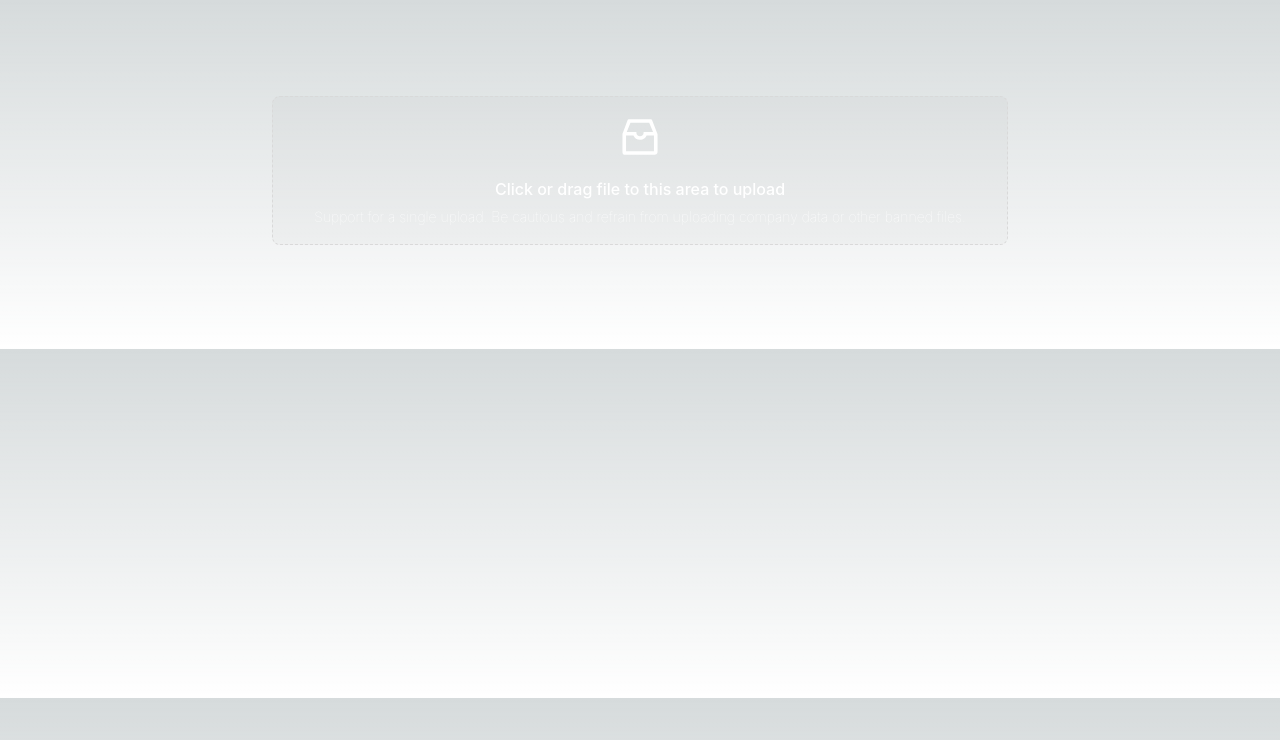
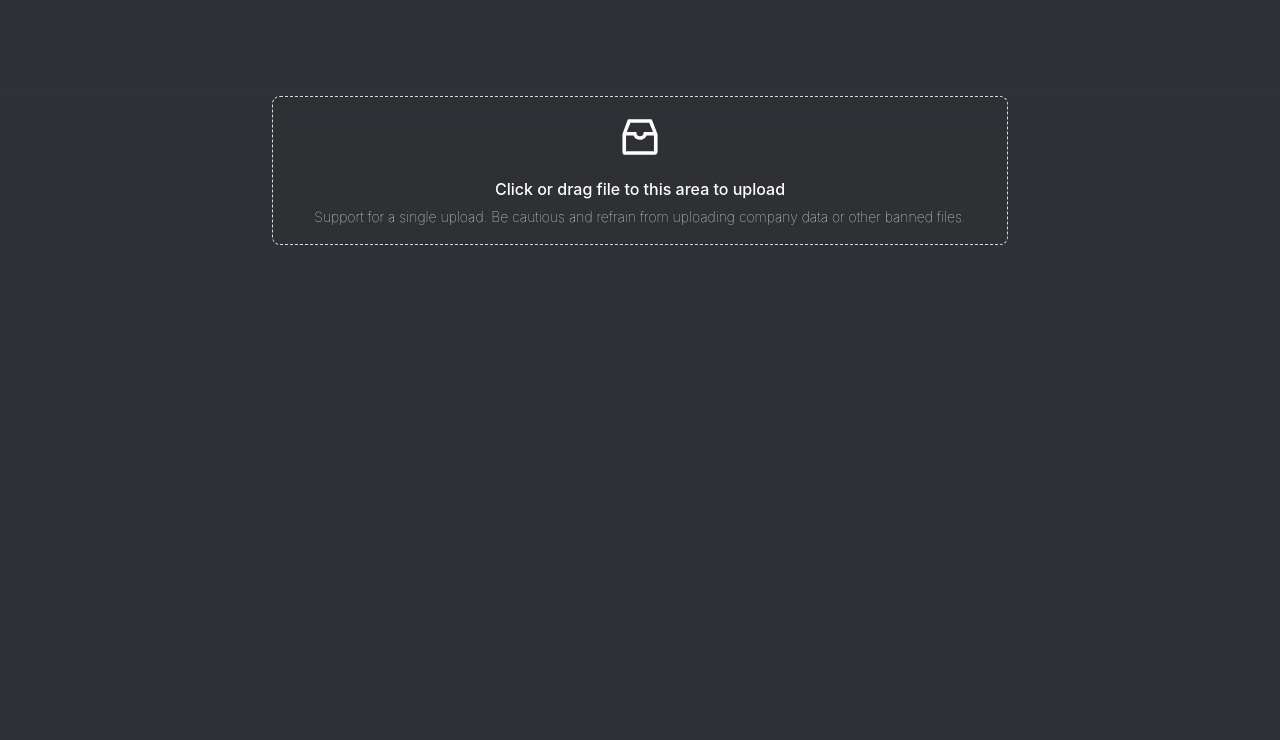
Before and after one commit to Tonsukirin/image-captioning, a Next.js app: page / in a window 1280 px wide. Shown: the top 740 px of the page. Built offline with nearby package versions, Linux system fonts and the light colour scheme.

Commit message:
Update margin or UI

```diff
--- a/src/app/globals.css
+++ b/src/app/globals.css
@@ -2,10 +2,17 @@
 @tailwind components;
 @tailwind utilities;
 
-:root {
+/* prolly white na */
+/* :root {
   --foreground-rgb: 0, 0, 0;
   --background-start-rgb: 214, 219, 220;
   --background-end-rgb: 255, 255, 255;
+} */
+
+:root {
+  --foreground-rgb: 255, 255, 255;
+  --background-start-rgb: 47, 49, 54;
+  --background-end-rgb: 47, 49, 54;
 }
 
 @media (prefers-color-scheme: dark) {
--- a/src/app/page.tsx
+++ b/src/app/page.tsx
@@ -167,7 +167,7 @@ export default function Home() {
           className="flex justify-center items-center h-full"
         />
       )}
-      <div className="flex flex-col p-4 md:mt-8 lg:m-20 font-thin min-w-[60%] mx-auto gap-y-2 w-full lg:w-auto">
+      <div className="flex flex-col p-4 m-20 font-thin min-w-[60%] mx-auto gap-y-2 w-full lg:w-auto">
         <UploadBox
           onUploaded={setImageURL}
           onRemove={() => formReset()}
@@ -179,7 +179,7 @@ export default function Home() {
             {captionStatus === 'waiting' && (
               <div>
                 <p className="text-white mb-1">Optional</p>
-                <div className="flex flex-col md:flex-row justify-evenly gap-x-4 ">
+                <div className="flex flex-col md:flex-row justify-evenly gap-x-4">
                   <Form.Item<FieldType> className="w-full" name="theme">
                     <PromptInput
                       placeholder="Theme prompts here..."
```
